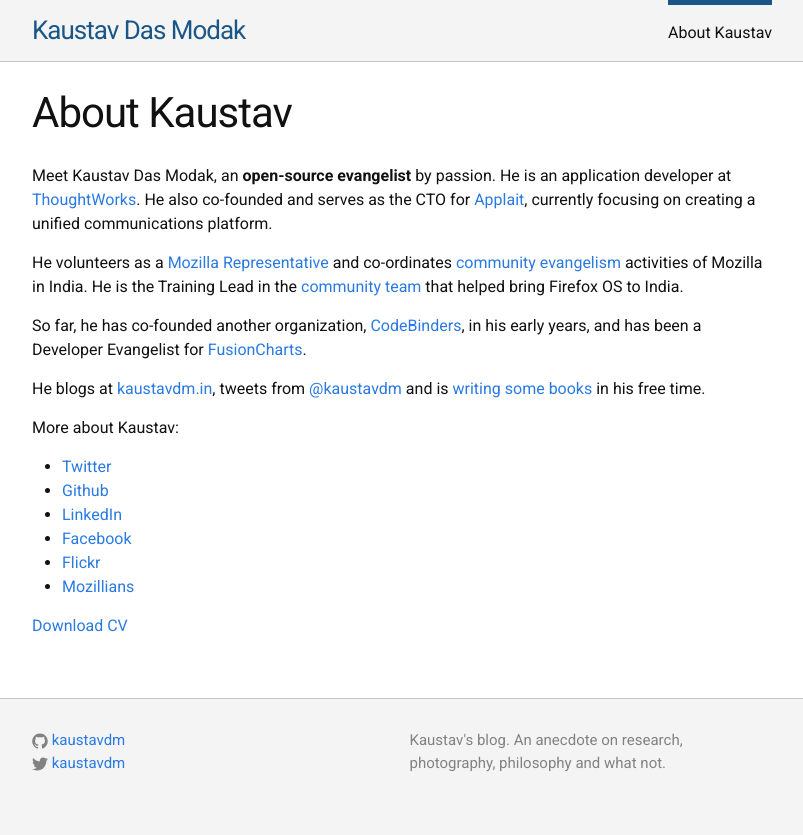
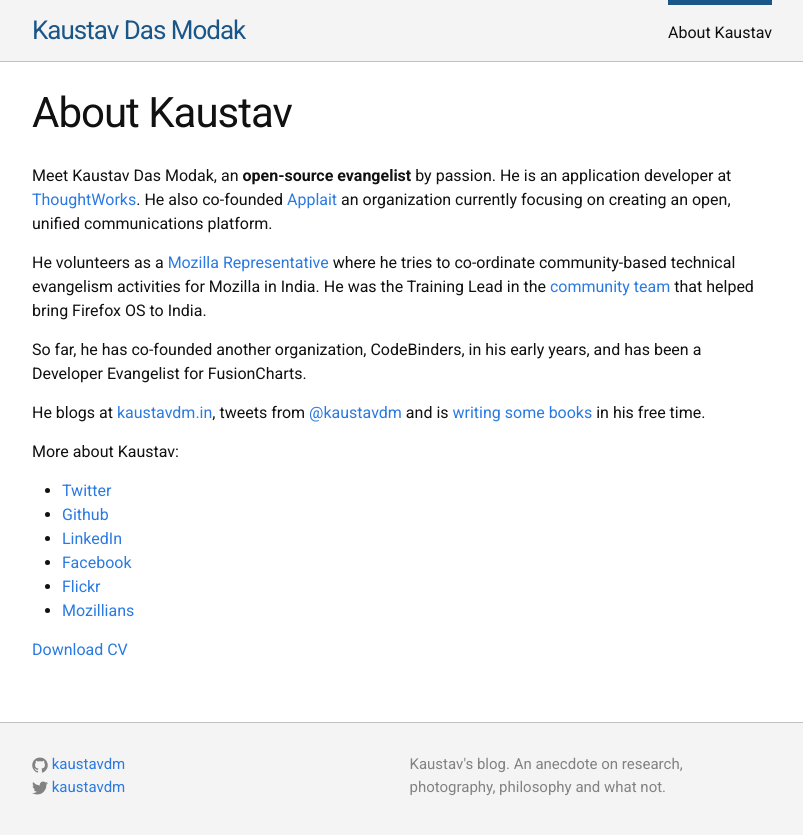
Before and after one commit to kaustavdm/website, a Jekyll site: the page built from about-me/index.md, in a window 1280 px wide. Shown: the top 835 px of the page, without its empty margins (238-1041 px from the left). Built offline with Jekyll 4.4.1, drawn with Linux system fonts in a browser that asks for light colours.

Commit message:
Reword about me
Signed-off-by: Kaustav Das Modak <kaustav.dasmodak@yahoo.co.in>

```diff
--- a/about-me/index.md
+++ b/about-me/index.md
@@ -8,11 +8,11 @@ title: About Kaustav
 wordpress_id: 24
 ---
 
-Meet Kaustav Das Modak, an **open-source evangelist** by passion. He is an application developer at [ThoughtWorks](http://thoughtworks.com). He also co-founded and serves as the CTO for [Applait](http://applait.com), currently focusing on creating a unified communications platform.
+Meet Kaustav Das Modak, an **open-source evangelist** by passion. He is an application developer at [ThoughtWorks](http://thoughtworks.com). He also co-founded [Applait](http://applait.com) an organization currently focusing on creating an open, unified communications platform.
 
-He volunteers as a [Mozilla Representative](https://reps.mozilla.org/u/kaustavdm/) and co-ordinates [community evangelism](http://wiki.mozillaindia.org/Task_force/Evangelism) activities of Mozilla in India. He is the Training Lead in the [community team](https://wiki.mozilla.org/FirefoxOS/Community/India) that helped bring Firefox OS to India.
+He volunteers as a [Mozilla Representative](https://reps.mozilla.org/u/kaustavdm/) where he tries to co-ordinate community-based technical evangelism activities for Mozilla in India. He was the Training Lead in the [community team](https://wiki.mozilla.org/FirefoxOS/Community/India) that helped bring Firefox OS to India.
 
-So far, he has co-founded another organization, [CodeBinders](http://codebinders.com), in his early years, and has been a Developer Evangelist for [FusionCharts](http://fusioncharts.com).
+So far, he has co-founded another organization, CodeBinders, in his early years, and has been a Developer Evangelist for FusionCharts.
 
 He blogs at [kaustavdm.in](http://kaustavdm.in), tweets from [@kaustavdm](http://twitter.com/kaustavdm) and is [writing some books](https://leanpub.com/u/kaustavdm) in his free time.
 
```
